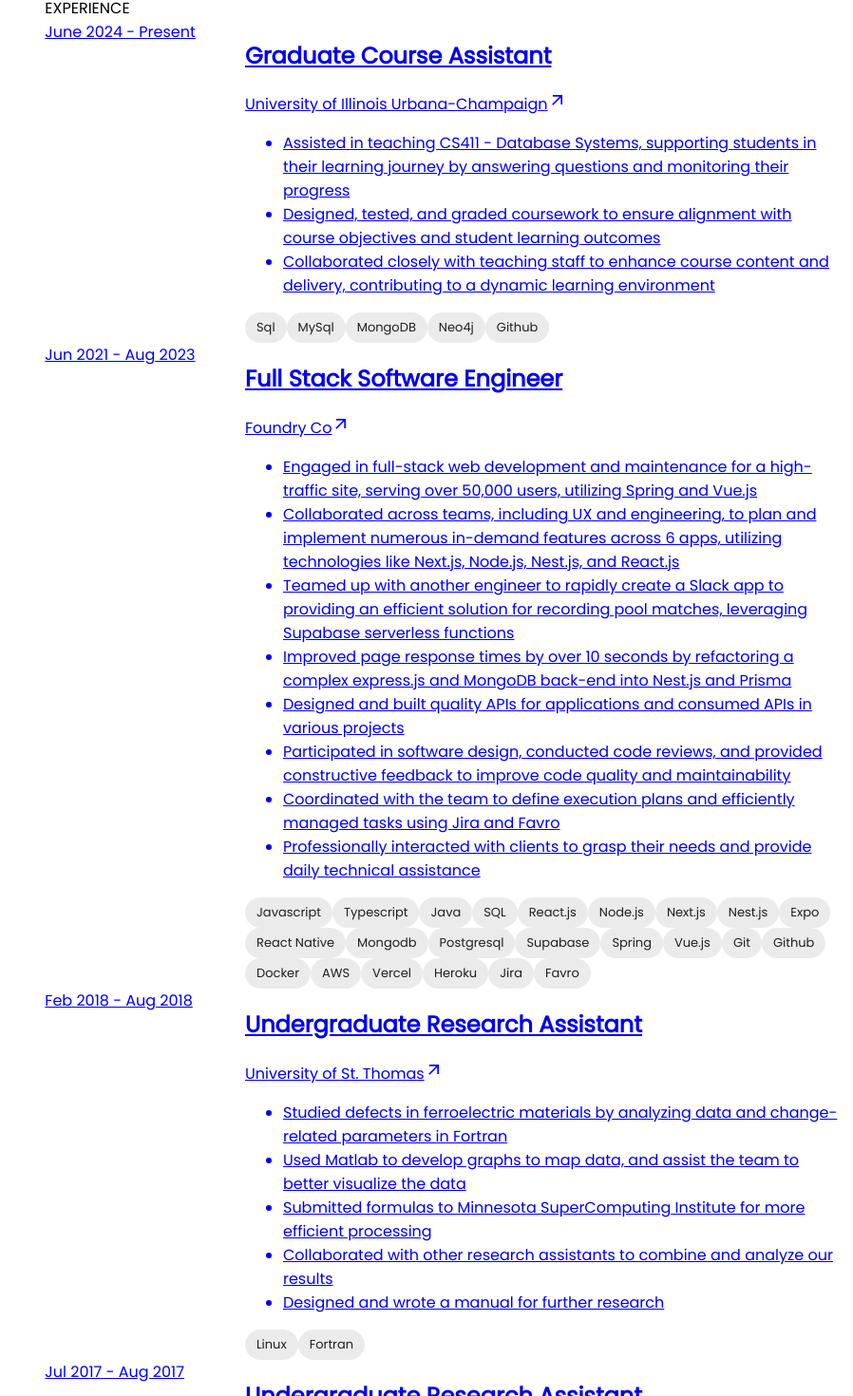
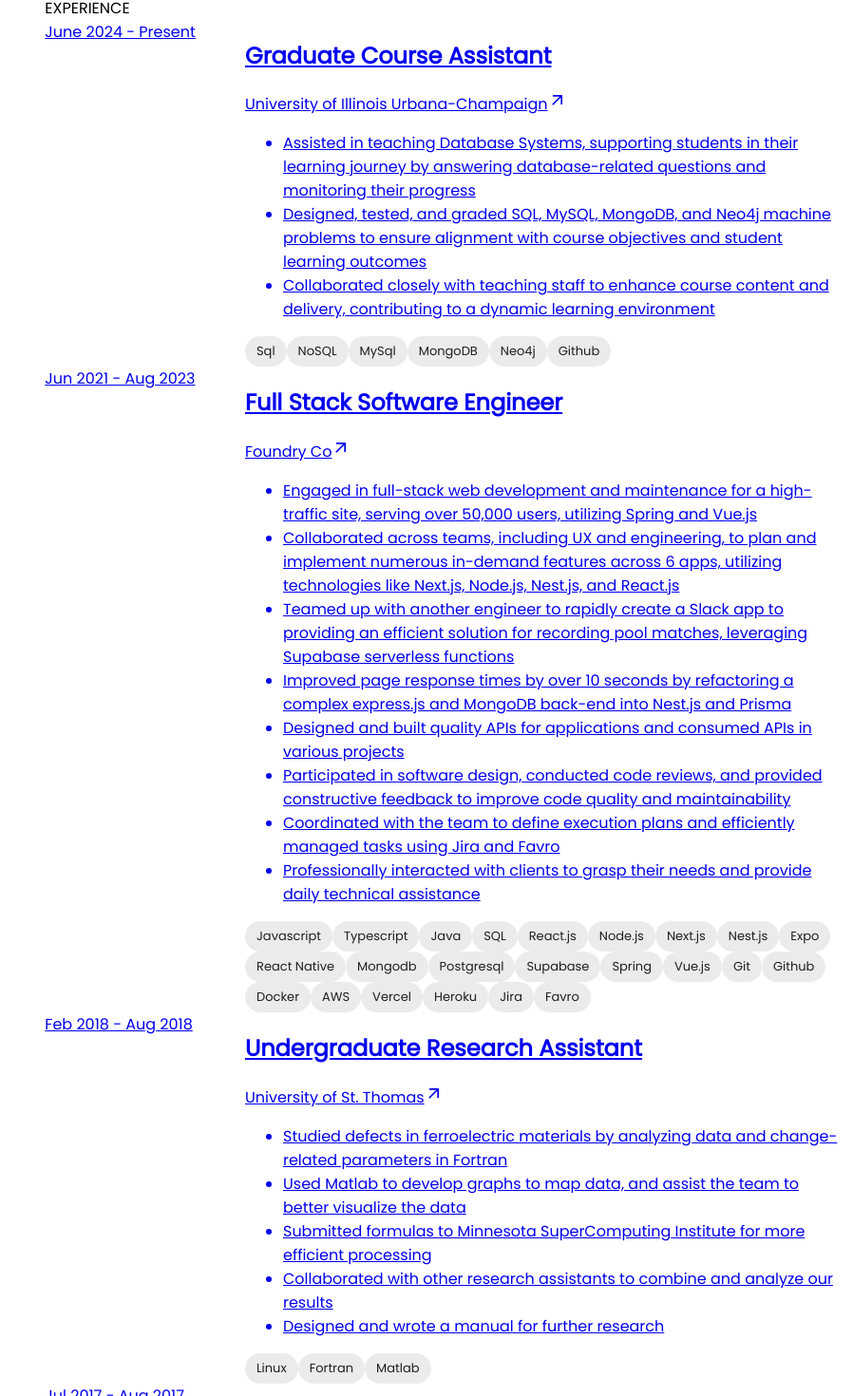
Before and after one commit to Jake-WangZhi/portfolio, a Next.js app: page / in a window 1280 px wide. Shown: the part 856-2326 px from the top of the page at 95% size, without its empty margins (382-1280 px from the left). Built offline with nearby package versions, Linux system fonts and the light colour scheme.

Commit message:
update experience and resume

```diff
--- a/components/Experience.tsx
+++ b/components/Experience.tsx
@@ -7,11 +7,11 @@
       title: "Graduate Course Assistant",
       company: "University of Illinois Urbana-Champaign",
       description: [
-        "Assisted in teaching CS411 - Database Systems, supporting students in their learning journey by answering questions and monitoring their progress",
-        "Designed, tested, and graded coursework to ensure alignment with course objectives and student learning outcomes",
+        "Assisted in teaching Database Systems, supporting students in their learning journey by answering database-related questions and monitoring their progress",
+        "Designed, tested, and graded SQL, MySQL, MongoDB, and Neo4j machine problems to ensure alignment with course objectives and student learning outcomes",
         "Collaborated closely with teaching staff to enhance course content and delivery, contributing to a dynamic learning environment",
       ],
-      techStacks: ["Sql", "MySql", "MongoDB", "Neo4j", "Github"],
+      techStacks: ["Sql", "NoSQL", "MySql", "MongoDB", "Neo4j", "Github"],
       url: "https://illinois.edu/",
     },
     {
@@ -66,7 +66,7 @@
         "Collaborated with other research assistants to combine and analyze our results",
         "Designed and wrote a manual for further research",
       ],
-      techStacks: ["Linux", "Fortran"],
+      techStacks: ["Linux", "Fortran", "Matlab"],
       url: "https://www.stthomas.edu",
     },
     {
@@ -78,7 +78,7 @@
         "Independently recorded, analyzed and summarized results; contributed to published research",
         "Designed professional presentations to present findings to the professor and the research team",
       ],
-      techStacks: ["Linux", "Fortran"],
+      techStacks: ["Linux", "Fortran", "Matlab"],
       url: "https://www.stthomas.edu",
     },
   ];
```
Also changed, not shown: 1 other file (tests, documents, lock files or other folders).
